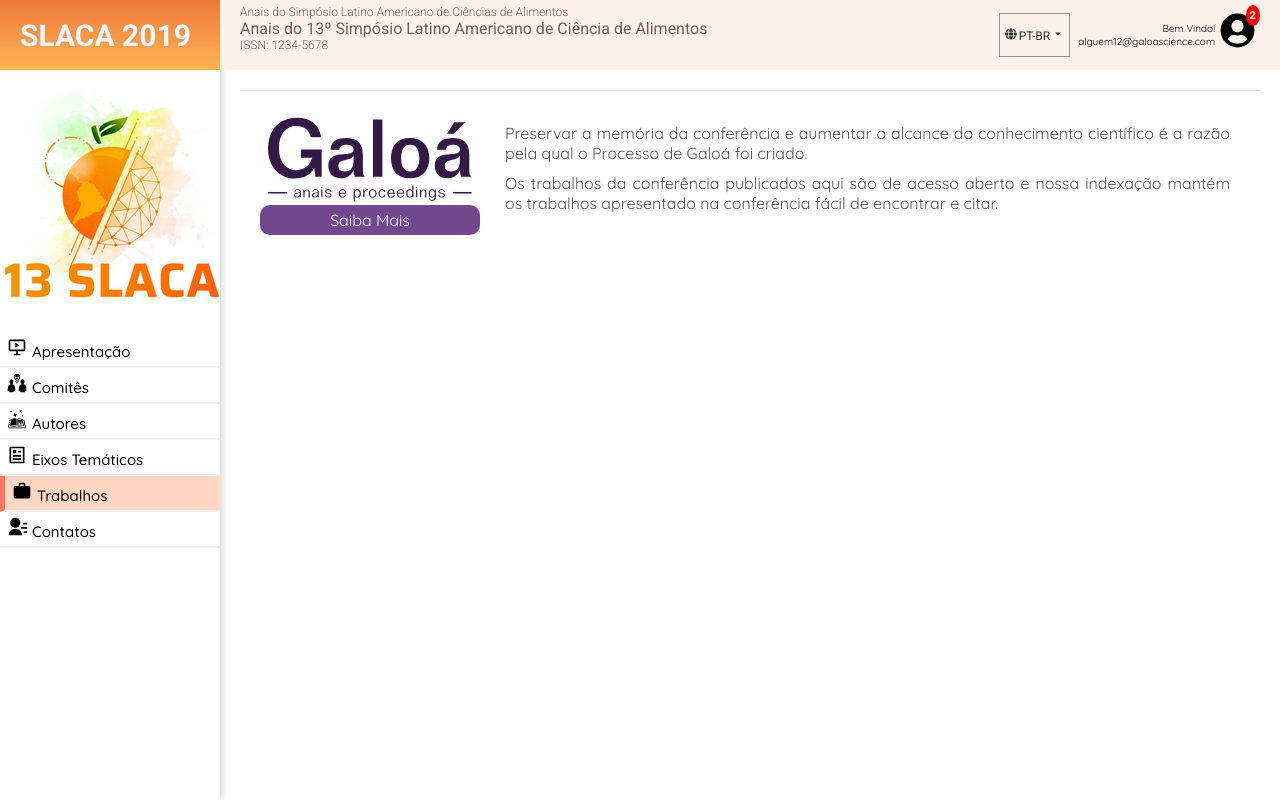
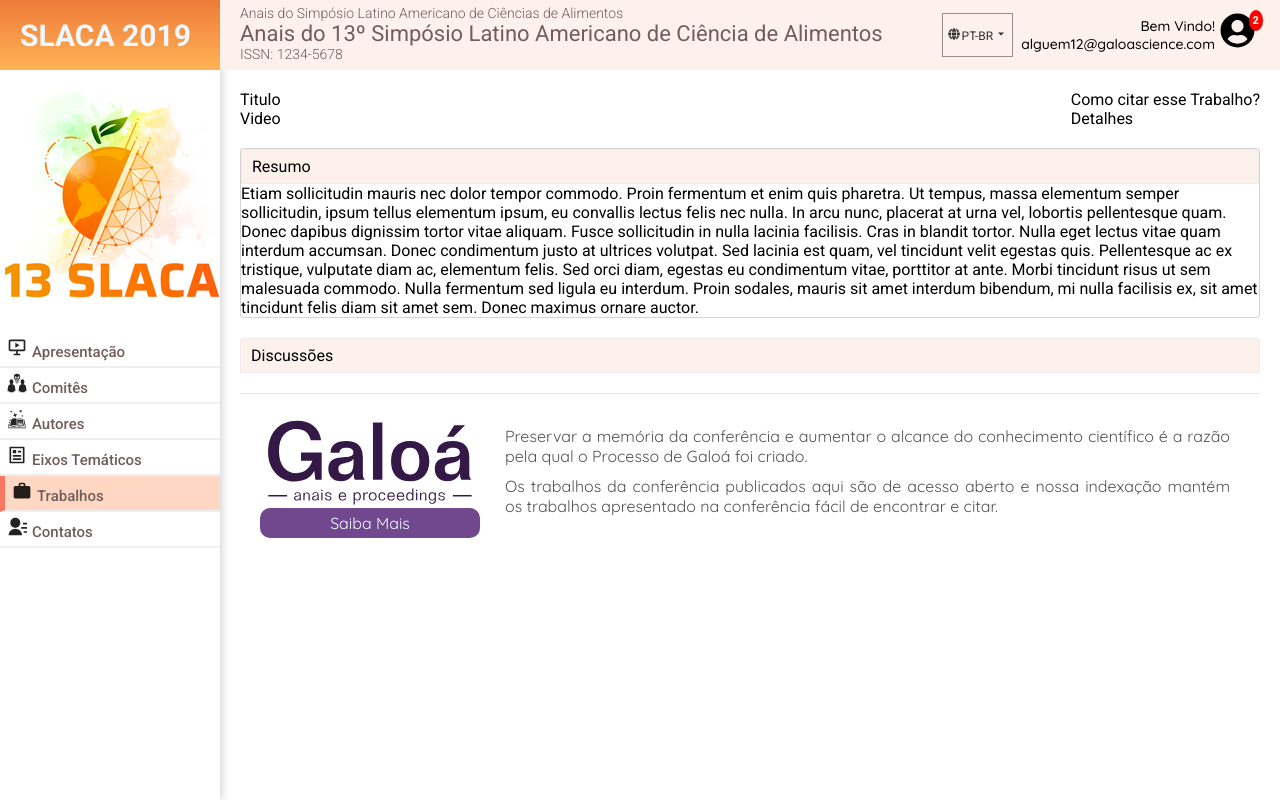
Before and after one commit to davi-miguel-sm/desafio-frontend, a React (Vite) app: page / in a window 1280 px wide. Built offline with nearby package versions, Linux system fonts and the light colour scheme.

Commit message:
Adicionei o conteúdo e resolvi alguns problemas de responsividade do Header

```diff
--- a/src/components/template/content/Content.css
+++ b/src/components/template/content/Content.css
@@ -0,0 +1,30 @@
+.conteudo__video {
+	display: flex;
+	justify-content: space-between;
+	margin-bottom: 10px;
+}
+
+.conteudo__resumo {
+	border: 1px solid var(--grey-border);
+	border-radius: 3px;
+	margin: 20px auto;
+}
+
+.conteudo__resumoTitulo {
+	background: var(--cards-color);
+	border: 1px solid var(--white-border);
+	border-radius: 3px 3px 0px 0px;
+	padding: 7px 10px;
+}
+
+.conteudo__discussao {
+	border: 1px solid var(--grey-border);
+	border-radius: 3px;
+	margin: 20px auto;
+}
+.conteudo__discussao {
+	background: var(--cards-color);
+	border: 1px solid var(--white-border);
+	border-radius: 3px 3px 0px 0px;
+	padding: 7px 10px;
+}
--- a/src/components/template/content/Content.jsx
+++ b/src/components/template/content/Content.jsx
@@ -15,6 +15,7 @@ export default function Content() {
 				</div>
 			</div>
 			<div className='conteudo__resumo'>
+				<div className='conteudo__resumoTitulo'>Resumo</div>
 				<p>
 					Etiam sollicitudin mauris nec dolor tempor commodo. Proin fermentum et enim quis
 					pharetra. Ut tempus, massa elementum semper sollicitudin, ipsum tellus elementum
@@ -30,7 +31,9 @@ export default function Content() {
 					sem. Donec maximus ornare auctor.
 				</p>
 			</div>
-			<div className='conteudo__discussao'>Discussão</div>
+			<div className='conteudo__discussao'>
+				<div className='conteudo__discussaoTitulo'>Discussões</div>
+			</div>
 		</main>
 	);
 }
--- a/src/components/template/footer/Footer.css
+++ b/src/components/template/footer/Footer.css
@@ -30,7 +30,7 @@
 }
 
 .rodape__button:hover {
-	background-color: #8761a1;
+	background: #8761a1;
 	text-decoration: underline;
 }
 
--- a/src/components/template/header/Header.css
+++ b/src/components/template/header/Header.css
@@ -1,3 +1,5 @@
+/* Header */
+
 .cabecalho {
 	display: flex;
 	justify-content: space-between;
@@ -8,8 +10,8 @@
 }
 
 .cabecalho__titulo {
-	font-size: 22px;
-	color: #725c5c;
+	font-size: 20px;
+	color: var(--font-color);
 	font-weight: 400;
 }
 .cabecalho__titulo > :nth-child(odd) {
@@ -49,7 +51,7 @@
 	font-size: 35px;
 }
 
-@media (max-width: 1023px) {
+@media (max-width: 1053px) {
 	.cabecalho__titulo {
 		font-size: 14px;
 	}
@@ -67,7 +69,7 @@
 	}
 }
 
-@media (min-width: 1023px) {
+@media (min-width: 1054px) {
 	.cabecalho__titulo {
 		font-size: 16px;
 	}
@@ -77,7 +79,22 @@
 	}
 
 	.login__conta {
-		font-size: 10px;
+		font-size: 12px;
+	}
+
+	.login__conta p {
+		font-weight: 500;
+		font-size: 14px;
+	}
+}
+
+@media (min-width: 1232px) {
+	.cabecalho__titulo {
+		font-size: 22px;
+	}
+
+	.cabecalho__titulo > :nth-child(odd) {
+		font-size: 14px;
 	}
 }
 
--- a/src/components/template/header/Login.css
+++ b/src/components/template/header/Login.css
@@ -1,3 +1,4 @@
+/* Login */
 .login {
 	display: flex;
 	align-items: center;
@@ -19,9 +20,15 @@
 	border-radius: 90%;
 	color: antiquewhite;
 	font-weight: 800;
-	right: 20px;
-	top: 5px;
-	position: fixed;
+	right: 17px;
+	top: 10px;
+	position: absolute;
+}
+
+@media (max-width: 800px) {
+	.login__conta p {
+		font-size: 15px;
+	}
 }
 
 @media (max-width: 345px) {
--- a/src/components/template/menu/navbar/NavBar.css
+++ b/src/components/template/menu/navbar/NavBar.css
@@ -3,7 +3,7 @@
 	background: rgb(218, 197, 197);
 	padding: 10px 20px;
 	height: 68px;
-	background: linear-gradient(to top, #ffb354, #ee7a3a);
+	background: var(--top-gradient);
 }
 
 .navbar__togglemenu button {
@@ -11,7 +11,7 @@
 	border: none;
 	font-size: 30px;
 	cursor: pointer;
-	color: #f5f5f5;
+	color: var(--white-color);
 }
 
 .navbar__togglemenu button:hover {
@@ -35,14 +35,14 @@
 }
 
 .navbar__titulo h2 {
-	color: #f5f5f5;
+	color: var(--white-color);
 	font-size: 18px;
 	font-weight: 700;
 }
 
 .navbar__titulo span {
 	font-family: 'QuickSand';
-	color: #f5f5f5;
+	color: var(--white-color);
 }
 
 @media (max-width: 345px) {
--- a/src/components/template/menu/sidemenu/Li.jsx
+++ b/src/components/template/menu/sidemenu/Li.jsx
@@ -5,8 +5,8 @@ import { RiArticleLine, RiContactsFill } from 'react-icons/ri';
 import { MdWork } from 'react-icons/md';
 
 export default function Li(props) {
-	function defineIcon(liMenu) {
-		switch (liMenu) {
+	function defineIcon(valorProps) {
+		switch (valorProps) {
 			case 'Apresentação':
 				return <BiSlideshow className='li__icon' />;
 				break;
@@ -28,16 +28,18 @@ export default function Li(props) {
 		}
 	}
 
-	function adicionaAtivo() {
-		if (props.text === 'Trabalhos') {
+	function adicionaAtivo(valorProps) {
+		if (valorProps === 'Trabalhos') {
 			return 'li__ativo';
 		}
 	}
 
 	return (
-		<li className={`li__item ${adicionaAtivo()}`}>
-			{defineIcon(props.text)}
-			{props.text}
+		<li className={`li__item ${adicionaAtivo(props.text)}`}>
+			<a href='/'>
+				{defineIcon(props.text)}
+				{props.text}
+			</a>
 		</li>
 	);
 }
--- a/src/components/template/menu/sidemenu/SideMenu.css
+++ b/src/components/template/menu/sidemenu/SideMenu.css
@@ -4,7 +4,7 @@
 
 .menulateral__slogan {
 	display: flex;
-	background: linear-gradient(to top, #ffb354, #ee7a3a);
+	background: var(--top-gradient);
 	color: aliceblue;
 	padding: 10px 20px;
 	height: 70px;
@@ -18,6 +18,7 @@
 
 .li__item {
 	font-family: 'QuickSand';
+	color: var(--font-color);
 	padding: 5px 2px;
 	border-bottom: 2px solid #eee;
 	font-weight: 500;
@@ -30,11 +31,12 @@
 }
 
 .li__ativo {
-	background-color: #ffd7c2;
+	background: #ffd7c2;
 	border-left: solid 5px rgb(247, 119, 96);
 }
 
 .li__icon {
+	color: #000000dc;
 	margin: 0px 5px;
 	font-size: 20px;
 }
--- a/src/main/App.css
+++ b/src/main/App.css
@@ -1,6 +1,12 @@
 @import url('https://fonts.googleapis.com/css2?family=Quicksand:wght@400;500;700&family=Roboto:wght@100;300;400;500;700;900&display=swap');
 
 :root {
+	--cards-color: #fdf1eb;
+	--white-color: #f5f5f5;
+	--white-border: #ececec;
+	--grey-border: #ccccccd7;
+	--font-color: #725c5c;
+	--top-gradient: linear-gradient(to top, #ffb354, #ee7a3a);
 	--shadow: 0px 0px 10px #00000040;
 }
 
@@ -12,6 +18,7 @@
 }
 
 a {
+	color: inherit;
 	text-decoration: none;
 }
 
@@ -34,7 +41,7 @@ a {
 	display: none;
 }
 
-@media (max-width: 780px) {
+@media (max-width: 800px) {
 	.app {
 		display: flex;
 		flex-direction: column;
@@ -57,13 +64,13 @@ a {
 	}
 
 	.login__conta p {
-		color: #f5f5f5;
+		color: var(--login-color);
 		font-weight: 500;
 		font-family: 'QuickSand';
 	}
 
 	.login__icone {
-		color: #f5f5f5;
+		color: var(--login-color);
 		font-size: 40px;
 	}
 }
--- a/src/main/App.jsx
+++ b/src/main/App.jsx
@@ -14,7 +14,7 @@ export default function App() {
 			<div className='app__container'>
 				<Header />
 				<div className='app__container__content'>
-					{/* <Content /> */}
+					<Content />
 					<Footer />
 				</div>
 			</div>
```
